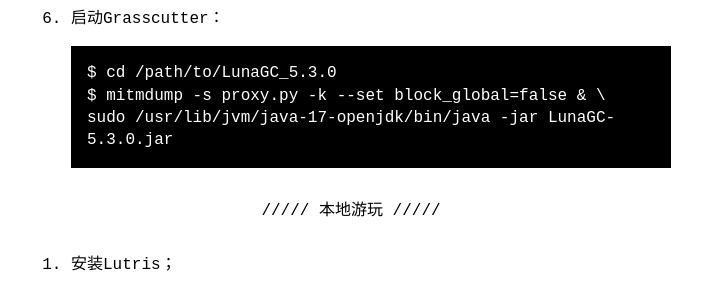
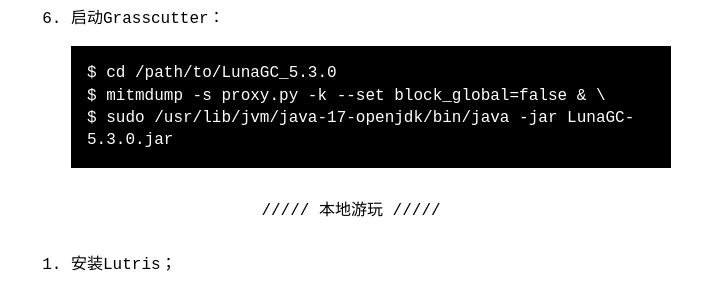
Before and after one commit to szxzip/szxzip.org, a Jekyll site: the page built from _posts/2025-05-09-grasscutter.md, in a window 1280 px wide. Shown: the part 564-856 px from the top of the page, without its empty margins (289-991 px from the left). Built offline with Jekyll 4.4.1, drawn with Linux system fonts in a browser that asks for light colours.

Commit message:
Initial commit

````diff
--- a/_posts/2025-05-09-grasscutter.md
+++ b/_posts/2025-05-09-grasscutter.md
@@ -24,7 +24,7 @@ title: Genshin Impact v5.3 Grasscutter & 3dmigoto
    ```
    $ cd /path/to/LunaGC_5.3.0
    $ mitmdump -s proxy.py -k --set block_global=false & \
-   sudo /usr/lib/jvm/java-17-openjdk/bin/java -jar LunaGC-5.3.0.jar
+   $ sudo /usr/lib/jvm/java-17-openjdk/bin/java -jar LunaGC-5.3.0.jar
    ```
 
 ---
````
